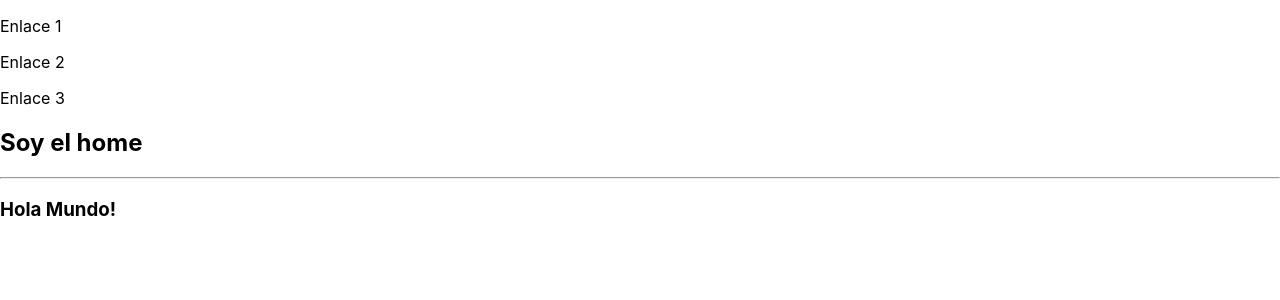
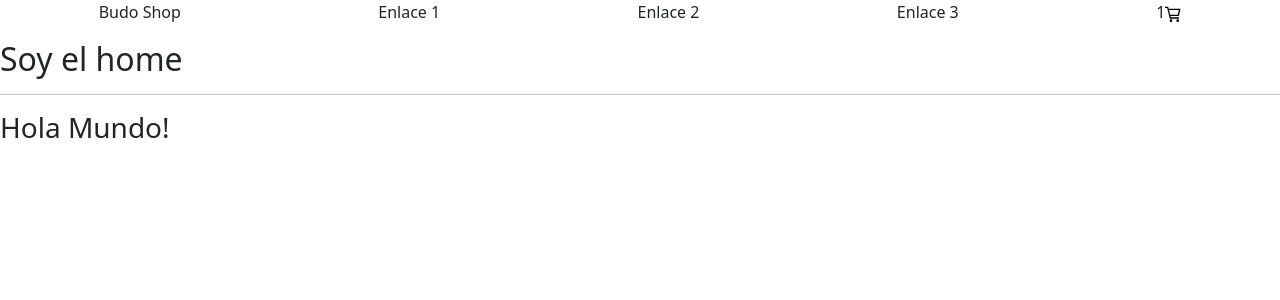
Before and after one commit to carlosbur/EntregaFinalReactJS-Bur, a React (Create React App) app: page / in a window 1280 px wide. Shown: the top 300 px of the page. Built offline with nearby package versions, Linux system fonts and the light colour scheme.

Commit message:
Agregué carrito y estilos.

```diff
--- a/package.json
+++ b/package.json
@@ -6,8 +6,10 @@
     "@testing-library/jest-dom": "^5.16.5",
     "@testing-library/react": "^13.4.0",
     "@testing-library/user-event": "^13.5.0",
+    "bootstrap": "^5.3.0-alpha2",
     "react": "^18.2.0",
     "react-dom": "^18.2.0",
+    "react-icons": "^4.8.0",
     "react-scripts": "5.0.1",
     "web-vitals": "^2.1.4"
   },
--- a/src/App.js
+++ b/src/App.js
@@ -1,3 +1,5 @@
+import 'bootstrap/dist/css/bootstrap.css';
+import 'bootstrap/dist/js/bootstrap.bundle.min.js';
 import ItemListContainer from "./components/ItemListContainer/ItemListContainer";
 import NavBar from "./components/NavBar/NavBar";
 
--- /dev/null
+++ b/src/components/CartWidget/CartWidget.jsx
@@ -0,0 +1,13 @@
+import React from 'react'
+import { GrCart } from 'react-icons/gr';
+
+const CartWidget = () => {
+    return (
+        <div>
+            1
+            <GrCart/>
+        </div>
+    )
+}
+
+export default CartWidget
--- a/src/components/ItemListContainer/ItemListContainer.jsx
+++ b/src/components/ItemListContainer/ItemListContainer.jsx
@@ -1,4 +1,5 @@
 import React from 'react'
+import "./ItemListContainer.css"
 
 const ItemListContainer = (props) => {
     return (
--- /dev/null
+++ b/src/components/NavBar/NavBar.css
@@ -0,0 +1,4 @@
+.menu{
+    display: flex;
+    justify-content: space-around;
+}
--- a/src/components/NavBar/NavBar.jsx
+++ b/src/components/NavBar/NavBar.jsx
@@ -1,11 +1,15 @@
 import React from 'react'
+import "./NavBar.css"
+import CartWidget from '../CartWidget/CartWidget'
 
 const NavBar = () => {
     return (
-        <div>
+        <div className='menu'>
+            <p>Budo Shop</p>
             <p>Enlace 1</p>
             <p>Enlace 2</p>
             <p>Enlace 3</p>
+            <CartWidget/>
         </div>
     )
 }
```
Also changed, not shown: src/components/CartWidget/CartWidget.css (added), src/components/ItemListContainer/ItemListContainer.css (added), 1 other file (tests, documents, lock files or other folders).
